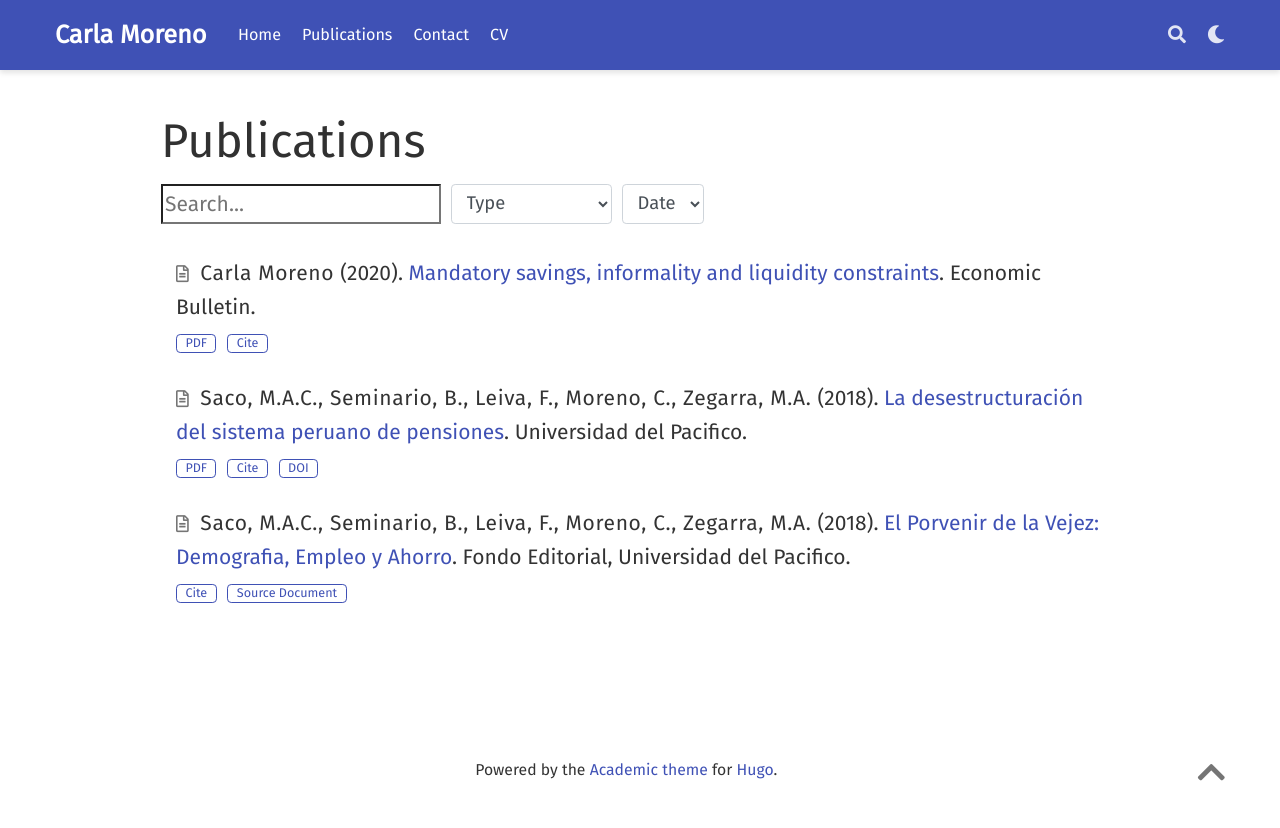
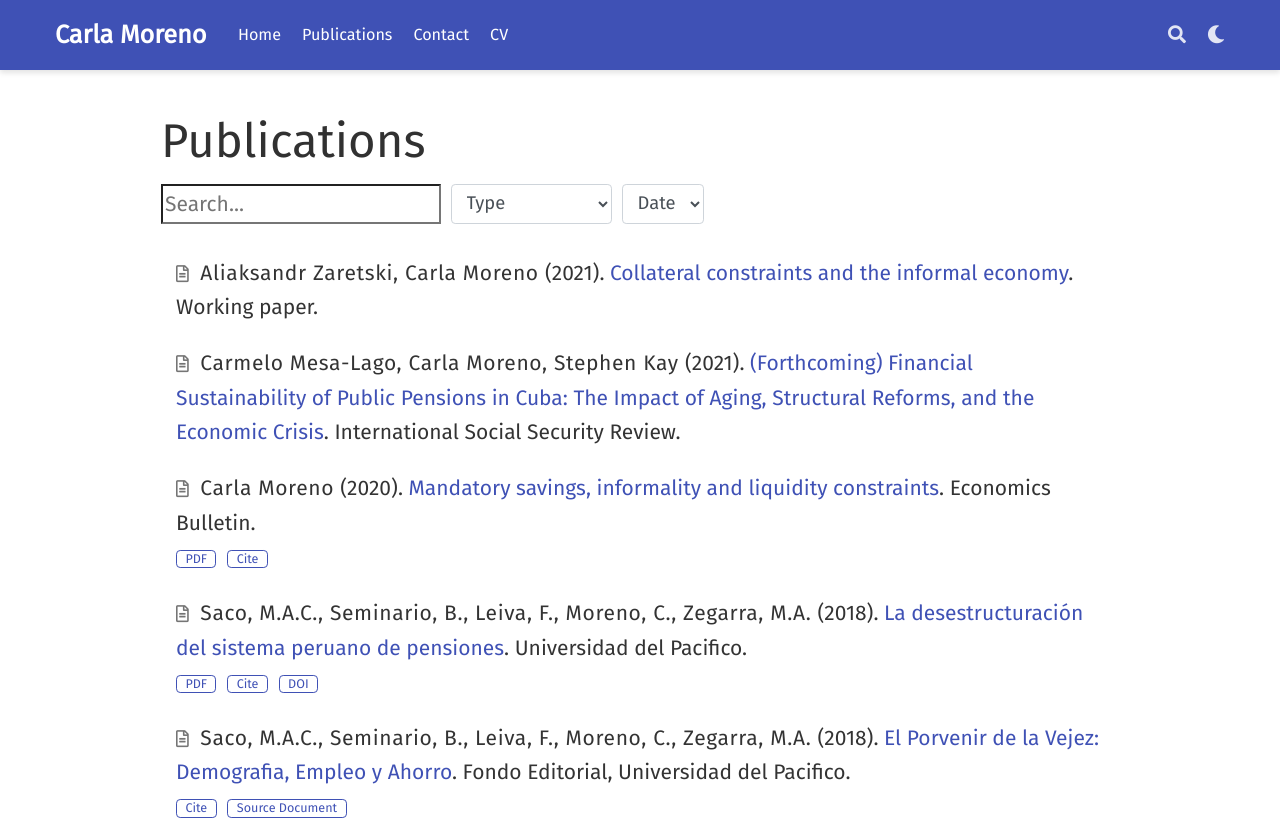
Before and after one commit to Carla-Moreno/Carla-Moreno.github.io, a plain HTML site: page publication/index.html in a window 1280 px wide. Shown: the top 828 px of the page. Drawn offline with nearby package versions, Linux system fonts and the light colour scheme; a script that the page names is missing; some icons are missing.

Commit message:
dec update

```diff
--- a/publication/index.html
+++ b/publication/index.html
@@ -120,7 +120,7 @@
   <meta property="og:description" content="Carla Moreno"><meta property="og:image" content="https://Carla-Moreno.github.io/img/icon-192.png">
   <meta property="twitter:image" content="https://Carla-Moreno.github.io/img/icon-192.png"><meta property="og:locale" content="en-us">
 
-    <meta property="og:updated_time" content="2020-12-23T00:00:00&#43;00:00">
+    <meta property="og:updated_time" content="2021-12-01T10:18:21-05:00">
 
 
 
@@ -384,6 +384,12 @@
 
 
 
+
+
+
+
+
+
       <div class="form-row mb-4">
         <div class="col-auto">
           <input type="search" class="filter-search" placeholder="Search..." autocapitalize="off"
@@ -396,6 +402,10 @@
 
             <option value=".pubtype-2">
               Journal article
+            </option>
+
+            <option value=".pubtype-3">
+              Preprint
             </option>
 
             <option value=".pubtype-4">
@@ -414,6 +424,10 @@
 
 
 
+            <option value=".year-2021">
+              2021
+            </option>
+
             <option value=".year-2020">
               2020
             </option>
@@ -428,6 +442,134 @@
       </div>
 
       <div id="container-publications">
+
+
+
+
+
+
+        <div class="grid-sizer col-lg-12 isotope-item pubtype-3 year-2021">
+
+            <div class="pub-list-item" style="margin-bottom: 1rem">
+  <i class="far fa-file-alt pub-icon" aria-hidden="true"></i>
+
+
+
+
+  <span class="article-metadata li-cite-author">
+
+
+
+
+
+  <span><a href="/authors/aliaksandr-zaretski/">Aliaksandr Zaretski</a></span>, <span><a href="/authors/carla-moreno/">Carla Moreno</a></span>
+
+  </span>
+  (2021).
+  <a href="/publication/financial-constraint/">Collateral constraints and the informal economy</a>.
+  Working paper.
+
+  <p>
+
+
+
+
+
+
+
+
+
+
+
+
+
+
+
+
+
+
+
+
+
+
+
+
+
+
+
+</p>
+
+
+
+</div>
+
+
+        </div>
+
+
+
+
+
+
+
+        <div class="grid-sizer col-lg-12 isotope-item pubtype-2 year-2021">
+
+            <div class="pub-list-item" style="margin-bottom: 1rem">
+  <i class="far fa-file-alt pub-icon" aria-hidden="true"></i>
+
+
+
+
+  <span class="article-metadata li-cite-author">
+
+
+
+
+
+  <span><a href="/authors/carmelo-mesa-lago/">Carmelo Mesa-Lago</a></span>, <span><a href="/authors/carla-moreno/">Carla Moreno</a></span>, <span><a href="/authors/stephen-kay/">Stephen Kay</a></span>
+
+  </span>
+  (2021).
+  <a href="/publication/cuba-issr/"> (Forthcoming) Financial Sustainability of Public Pensions in Cuba: The Impact of Aging, Structural Reforms, and the Economic Crisis</a>.
+  International Social Security Review.
+
+  <p>
+
+
+
+
+
+
+
+
+
+
+
+
+
+
+
+
+
+
+
+
+
+
+
+
+
+
+
+</p>
+
+
+
+</div>
+
+
+        </div>
+
 
 
 
@@ -453,7 +595,7 @@
   </span>
   (2020).
   <a href="/publication/ebulletin/">Mandatory savings, informality and liquidity constraints</a>.
-  Economic Bulletin.
+  Economics Bulletin.
 
   <p>
 
```
Also changed, not shown: publication/index.xml (+17 -1 lines).
